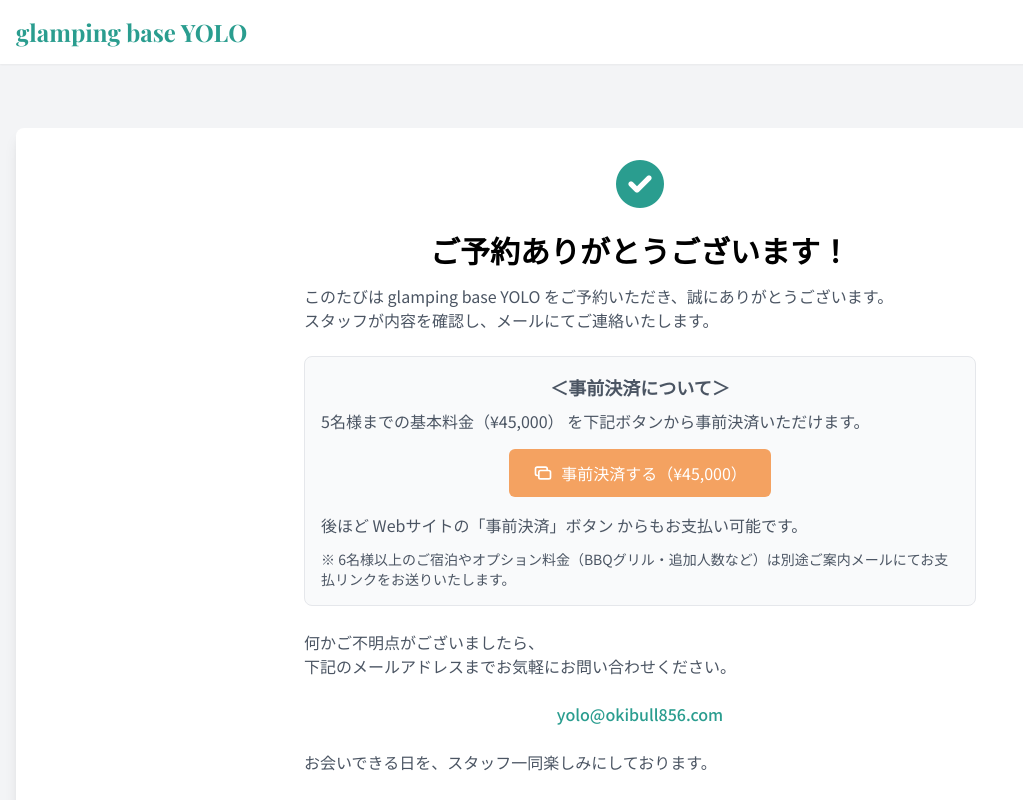
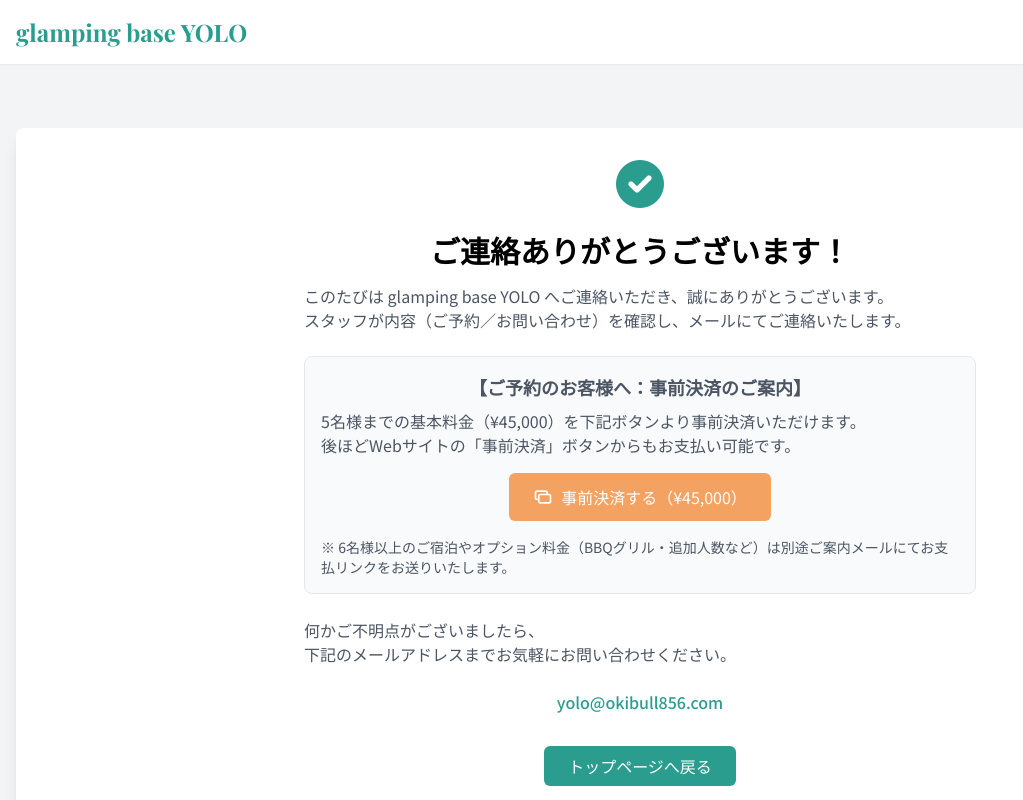
Before and after one commit to Shima-Chasan/glamping-base-yolo, an Eleventy site: page thanks.html in a window 1280 px wide. Shown: the top 800 px of the page, without its empty margins (0-1023 px from the left). Built offline with nearby package versions, Linux system fonts and the light colour scheme; Eleventy itself is replaced by a stand-in of ours; files that its build step writes are made by us from their sources.

Commit message:
サンキューページの文言を統一：予約・問い合わせ両方に対応した内容に変更

```diff
--- a/thanks.html
+++ b/thanks.html
@@ -3,7 +3,7 @@
 <head>
     <meta charset="UTF-8">
     <meta name="viewport" content="width=device-width, initial-scale=1.0">
-    <title>ご予約ありがとうございます | glamping base YOLO</title>
+    <title>ご連絡ありがとうございます | glamping base YOLO</title>
 
     <!-- Google Fonts -->
     <link rel="preconnect" href="https://fonts.googleapis.com">
@@ -57,13 +57,13 @@
                 <div class="mb-6">
                     <i class="fas fa-check-circle text-turquoise text-5xl"></i>
                 </div>
-                <h1 class="text-2xl md:text-3xl font-bold mb-4">ご予約ありがとうございます！</h1>
+                <h1 class="text-2xl md:text-3xl font-bold mb-4">ご連絡ありがとうございます！</h1>
                 <div class="text-gray-600 mb-6 space-y-6 max-w-2xl mx-auto text-left">
-                    <p>このたびは glamping base YOLO をご予約いただき、誠にありがとうございます。<br>スタッフが内容を確認し、メールにてご連絡いたします。</p>
+                    <p>このたびは glamping base YOLO へご連絡いただき、誠にありがとうございます。<br>スタッフが内容（ご予約／お問い合わせ）を確認し、メールにてご連絡いたします。</p>
 
                     <div class="bg-gray-50 p-4 rounded-lg border border-gray-200">
-                        <h2 class="font-bold text-lg mb-2 text-center">＜事前決済について＞</h2>
-                        <p class="mb-4">5名様までの基本料金（¥45,000） を下記ボタンから事前決済いただけます。</p>
+                        <h2 class="font-bold text-lg mb-2 text-center">【ご予約のお客様へ：事前決済のご案内】</h2>
+                        <p class="mb-4">5名様までの基本料金（¥45,000）を下記ボタンより事前決済いただけます。<br>後ほどWebサイトの「事前決済」ボタンからもお支払い可能です。</p>
                         <div class="text-center mb-4">
                             <a href="https://paypal.me/YOLO20250725" target="_blank" class="inline-block bg-sunset hover:bg-orange-500 text-white px-6 py-3 rounded-md transition">
                                 <span class="flex items-center justify-center">
@@ -74,15 +74,12 @@
                                 </span>
                             </a>
                         </div>
-                        <p>後ほど Webサイトの「事前決済」ボタン からもお支払い可能です。</p>
                         <p class="mt-3 text-sm">※ 6名様以上のご宿泊やオプション料金（BBQグリル・追加人数など）は別途ご案内メールにてお支払リンクをお送りいたします。</p>
                     </div>
 
                     <p>何かご不明点がございましたら、<br>下記のメールアドレスまでお気軽にお問い合わせください。</p>
 
                     <p class="text-center font-medium text-turquoise">yolo@okibull856.com</p>
-
-                    <p>お会いできる日を、スタッフ一同楽しみにしております。</p>
                 </div>
                 <div class="mt-8">
                     <a href="/" class="inline-block bg-turquoise hover:bg-teal-500 text-white px-6 py-2 rounded-md transition">トップページへ戻る</a>
```
